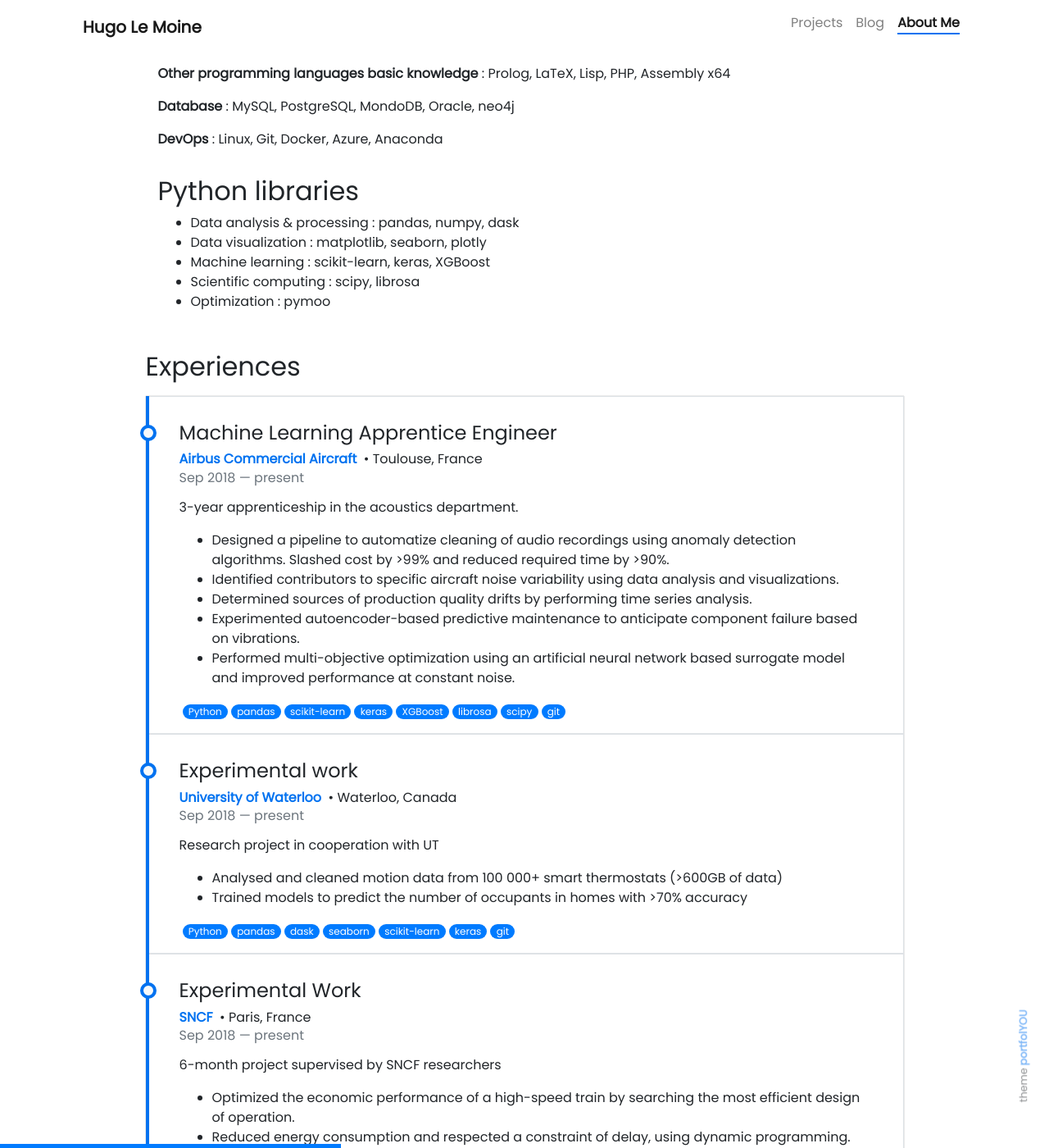
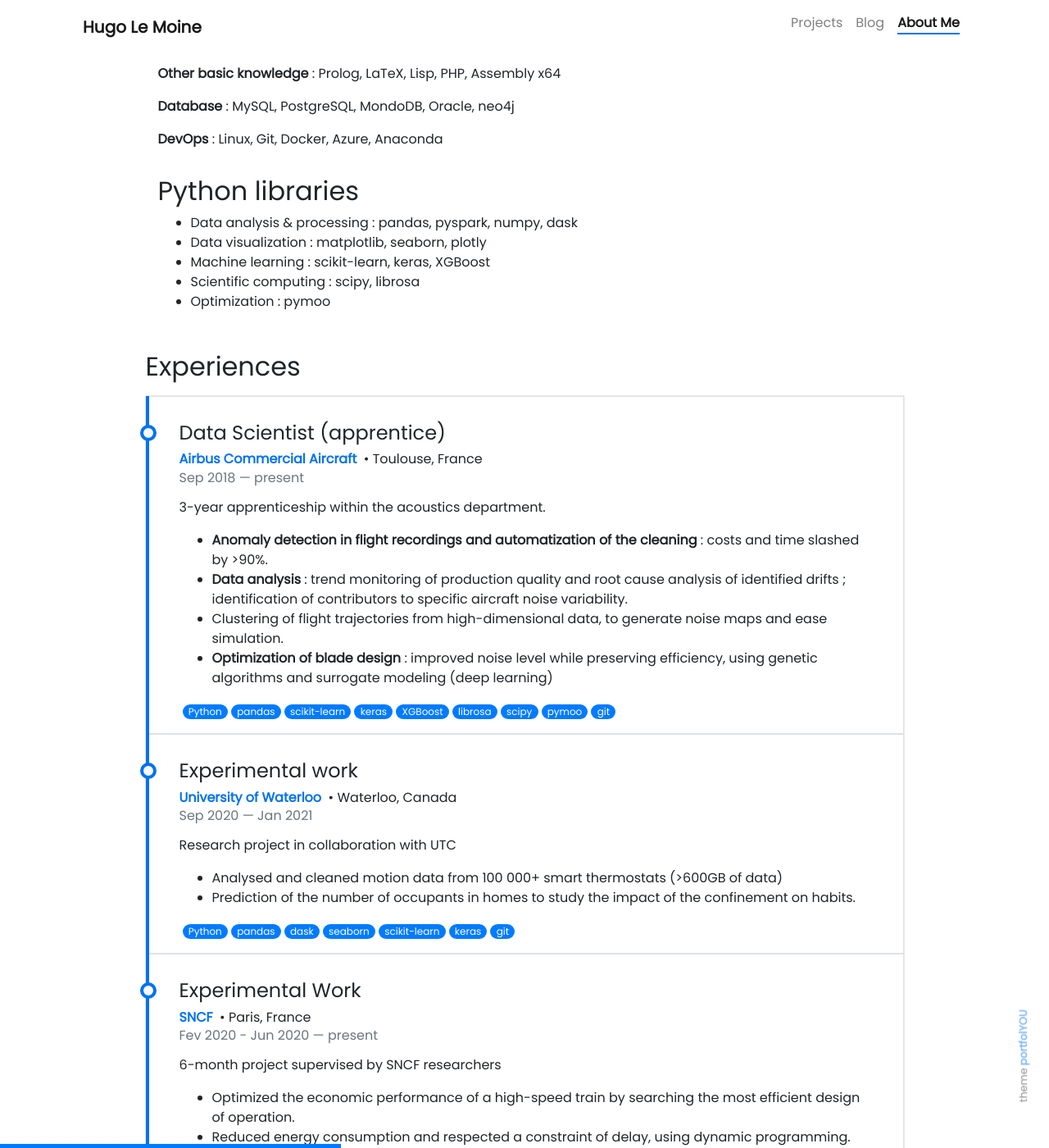
Before and after one commit to hugolmn/hugolmn.github.io, a Jekyll site: the page built from pages/about.md, in a window 1280 px wide and 1400 px high, scrolled down 709 px. Shown: the whole window at 82% size. Built offline with Jekyll 4.4.1, drawn with Linux system fonts in a browser that asks for light colours; nearby versions of some CDN libraries; emoji names are drawn with the system emoji font; some of the changed text lies outside the part shown.

Commit message:
Updated to match resume

```diff
--- a/_data/education-timeline.yml
+++ b/_data/education-timeline.yml
@@ -3,17 +3,17 @@
   location: Compiègne, France
   role: "Computer Science and Engineering Degree"
   from: Sep. 2015
-  to: present
+  to: (Aug 2021)
   description:
     - 5-year degree equivalent of a Master of Science in engineering. GPA 4.43/5.
     - Expected to graduate in Aug 2021.
   courses:
-    - "Computer science : algorithms & data structures, formal language theory, complexity, object-oriented & logic programming"
-    - "Information technology : network architecture, database design and query"
-    - "Operations research :  routing (TSP, VRP), optimization (LP, CP, DP), logistics, Monte Carlo"
-    - "Mathematics & Statistics : calculus, linear algebra, probability, estimators, hypothesis testing, confidence interval"
-    - "Physics : acoustics, sensors, signal processing, structure and properties of materials, chemistry (organic, mineral), geometrical optics"
-  tools: [Python, C/C++, R, SQL, Prolog, Lisp, x64 Assembly, git]
+    - "Computer Science — algorithms, data structures, programming (object-oriented, logic)"
+    - "Information Technology — networks, cloud, databases"
+    - "Operations Research — optimization, routing, logistics"
+    - "Mathematics & Statistics"
+    - "Economics, competitive intelligence, business strategy"
+  tools: [Python, C/C++, Python, R, SQL, Prolog, Lisp, x64 Assembly, git]
 
 - entity: Rīgas Tehniskā universitāte
   link: https://www.rtu.lv/en
@@ -28,18 +28,6 @@
     - "Business Analytics & Project Management : agile methods, planning, risk analysis, budgeting"
   tools: [C++, x64 Assembly]
 
-- entity: Coursera
-  link: https://www.coursera.org/
-  role: Self-Directed Learning
-  from: 2017
-  to: present
-  description: Self-Directed Learning
-  courses:
-    - "Stanford (Andrew Ng) : Machine Learning"
-    - "deeplearning.ai : Neural Networks & Deep Learning, Improving Deep Neural Networks: hyperparameter tuning, regularization & optimization"
-    - "University of Michigan : Python Data Structures, Applied Plotting, Charting & Data Representation in Python, Applied Machine Learning in Python"
-  tools: [Python, pandas, scikit-learn, matplotlib, seaborn]
-
 - entity: Lycée Léonard de Vinci
   location: Amboise, France
   role: Baccalauréat
--- a/_data/experiences-timeline.yml
+++ b/_data/experiences-timeline.yml
@@ -2,29 +2,28 @@
   link : https://www.airbus.com/
   location: Toulouse, France
   country: France
-  role: Machine Learning Apprentice Engineer
+  role: Data Scientist (apprentice)
   from: Sep 2018
   to: present
-  description: 3-year apprenticeship in the acoustics department.
+  description: 3-year apprenticeship within the acoustics department.
   courses:
-    - "Designed a pipeline to automatize cleaning of audio recordings using anomaly detection algorithms. Slashed cost by >99% and reduced required time by >90%."
-    - "Identified contributors to specific aircraft noise variability using data analysis and visualizations."
-    - "Determined sources of production quality drifts by performing time series analysis."
-    - "Experimented autoencoder-based predictive maintenance to anticipate component failure based on vibrations."
-    - "Performed multi-objective optimization using an artificial neural network based surrogate model and improved performance at constant noise."
-  tools: [Python, pandas, scikit-learn, keras, XGBoost, librosa, scipy, git]
+    - "Anomaly detection in flight recordings and automatization of the cleaning: costs and time slashed by >90%."
+    - "Data analysis: trend monitoring of production quality and root cause analysis of identified drifts ; identification of contributors to specific aircraft noise variability."
+    - "Clustering of flight trajectories from high-dimensional data, to generate noise maps and ease simulation."
+    - "Optimization of blade design: improved noise level while preserving efficiency, using genetic algorithms and surrogate modeling (deep learning)"
+  tools: [Python, pandas, scikit-learn, keras, XGBoost, librosa, scipy, pymoo, git]
 
 - entity: University of Waterloo
   link : https://uwaterloo.ca/
   location: Waterloo, Canada
   country: Canada
   role: Experimental work
-  from: Sep 2018
-  to: present
-  description: Research project in cooperation with UT
+  from: Sep 2020
+  to: Jan 2021
+  description: Research project in collaboration with UTC
   courses:
     - "Analysed and cleaned motion data from 100 000+ smart thermostats (>600GB of data)"
-    - "Trained models to predict the number of occupants in homes with >70% accuracy"
+    - "Prediction of the number of occupants in homes to study the impact of the confinement on habits."
   tools: [Python, pandas, dask, seaborn, scikit-learn, keras, git]
 
 - entity: SNCF
@@ -32,7 +31,7 @@
   location: Paris, France
   country: France
   role: Experimental Work
-  from: Sep 2018
+  from: Fev 2020 - Jun 2020
   to: present
   description: 6-month project supervised by SNCF researchers
   courses:
--- a/_data/language-skills.yml
+++ b/_data/language-skills.yml
@@ -3,7 +3,7 @@
   level : Native
   color:
 
-- name: English
+- name: English (TOEIC 985/990)
   percentage: 90
   level : C1
   color:
@@ -15,7 +15,7 @@
 
 - name: Chinese
   percentage: 40
-  level : HSK2
+  level : HSK3
   color:
 
 - name: Latvian
--- a/pages/about.md
+++ b/pages/about.md
@@ -50,7 +50,7 @@ weight: 3
 
 
 
-**Other programming languages basic knowledge** : Prolog, LaTeX, Lisp, PHP, Assembly x64
+**Other basic knowledge** : Prolog, LaTeX, Lisp, PHP, Assembly x64
 
 **Database** : MySQL, PostgreSQL, MondoDB, Oracle, neo4j
 
@@ -58,7 +58,7 @@ weight: 3
 
 ## Python libraries
 
-- Data analysis & processing : pandas, numpy, dask
+- Data analysis & processing : pandas, pyspark, numpy, dask
 - Data visualization : matplotlib, seaborn, plotly
 - Machine learning : scikit-learn, keras, XGBoost
 - Scientific computing : scipy, librosa
```
